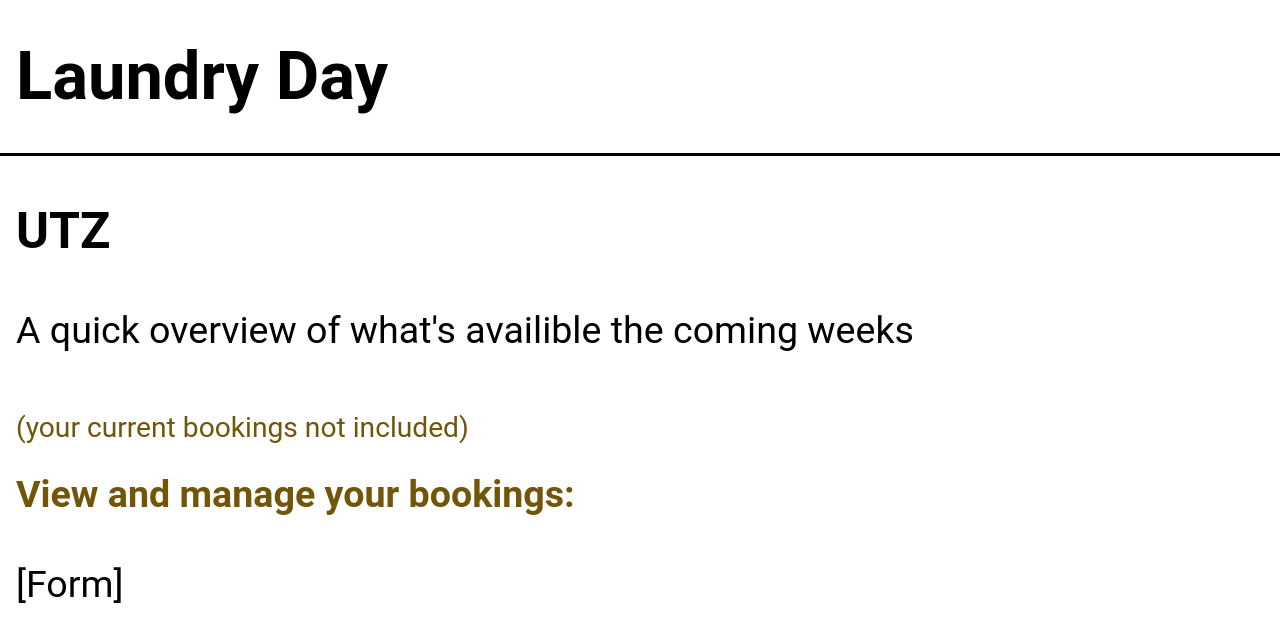
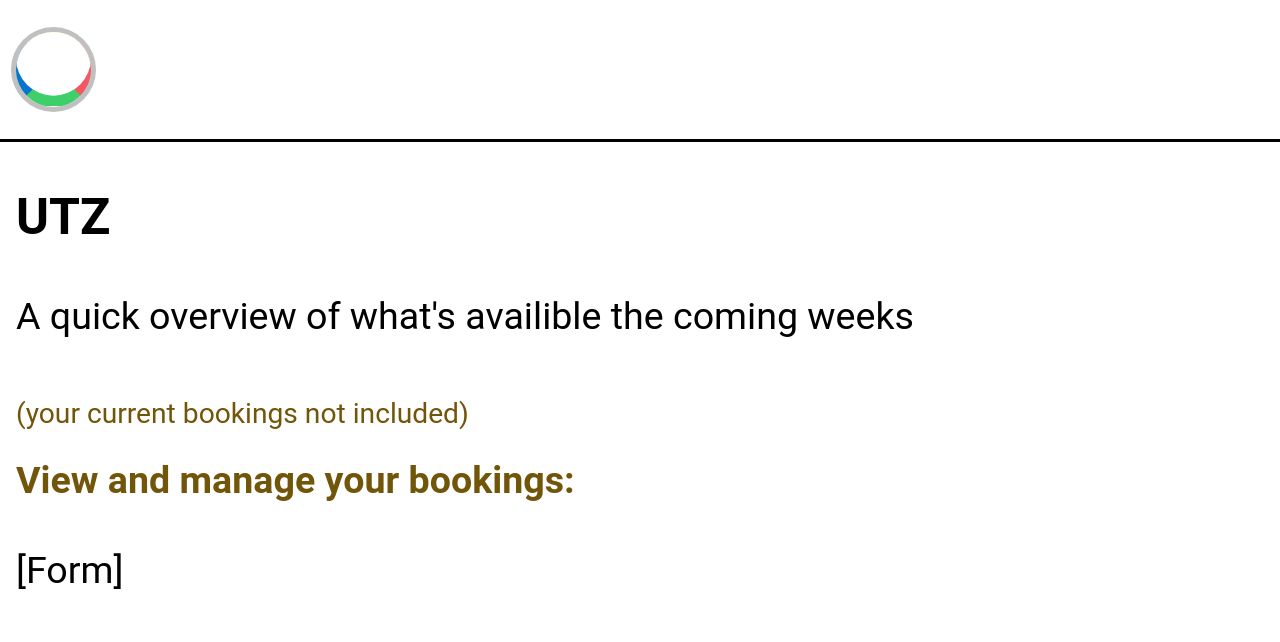
Before and after one commit to jenshedqvist/laundryday, a Next.js app: page / in a window 1280 px wide. Shown: the top 642 px of the page. Built offline with nearby package versions, Linux system fonts and the light colour scheme.

Commit message:
Header with wonky logo / preloader

```diff
--- a/components/header/index.jsx
+++ b/components/header/index.jsx
@@ -1,10 +1,14 @@
 import Container from '../container';
+import Logo from '../logo';
 import styles from './header.module.css';
 
 export default function Header({ children }) {
   return (
     <header className={styles.header}>
-      <Container>{children}</Container>
+      <Container>
+        <Logo />
+        {children}
+      </Container>
     </header>
   );
 }
--- /dev/null
+++ b/components/logo/index.jsx
@@ -0,0 +1,18 @@
+import classNames from 'classnames';
+import styles from './logo.module.css';
+
+export default function Logo({ animate = false, ...restProps }) {
+  return (
+    <div
+      className={classNames(styles.logo, {
+        'is-animated': animate,
+      })}
+      role="img"
+      aria-label="Laundry Day logo"
+      {...restProps}
+    >
+      <div className={styles.laundryCover} />
+      <div className={styles.laundry} />
+    </div>
+  );
+}
--- /dev/null
+++ b/components/logo/logo.module.css
@@ -0,0 +1,60 @@
+.logo {
+  --size: calc(var(--token-fluid-base-font-size) * 2);
+  --animation-speed: 0;
+}
+.logo:hover,
+.logo.is-animated {
+  --animation-speed: 2s;
+}
+
+.logo {
+  position: relative;
+  width: var(--size);
+  height: var(--size);
+  border-radius: var(--size);
+  overflow: hidden;
+  box-shadow: 0 0 0 calc(var(--size) / 15) silver;
+}
+.laundry {
+  border: solid calc(var(--size) / 2);
+  border-color: var(--token-color-yellow) var(--token-color-red)
+    var(--token-color-green) var(--token-color-blue);
+  animation: rotate var(--animation-speed) infinite ease-in-out;
+}
+.laundryCover {
+  position: absolute;
+  z-index: 1;
+  top: calc(
+    0% - (0.25rem - (var(--size) / 20))
+  ); /* Smaller logo = thicker laundry */
+  left: 0%;
+  width: var(--size);
+  height: var(--size);
+  border-radius: 100%;
+  background-color: #fff;
+  animation: rotate-unevenly var(--animation-speed) infinite ease-in-out;
+  transform: translate(0%, -15%);
+}
+
+@keyframes rotate {
+  0% {
+    transform: rotate(0);
+  }
+  100% {
+    transform: rotate(360deg);
+  }
+}
+@keyframes rotate-unevenly {
+  0% {
+    transform: rotate(0) translate(0%, -15%);
+  }
+  50% {
+    transform: rotate(180deg) translate(-5%, -15%);
+  }
+  75% {
+    transform: rotate(360deg) translate(0%, -20%);
+  }
+  100% {
+    transform: rotate(360deg) translate(0%, -15%);
+  }
+}
--- a/pages/index.js
+++ b/pages/index.js
@@ -13,9 +13,7 @@ export default function Home() {
         <meta name="description" content="Get shit washed" />
         <link rel="icon" href="/favicon.ico" />
       </Head>
-      <Header>
-        <Text.Title>Laundry Day</Text.Title>
-      </Header>
+      <Header />
       <Container>
         <Text.Prose className={styleUtil.mt} style={{ '--mt': 3 }}>
           <h2>UTZ</h2>
```
Also changed, not shown: styles/animations.css (added, +9 -0 lines).
